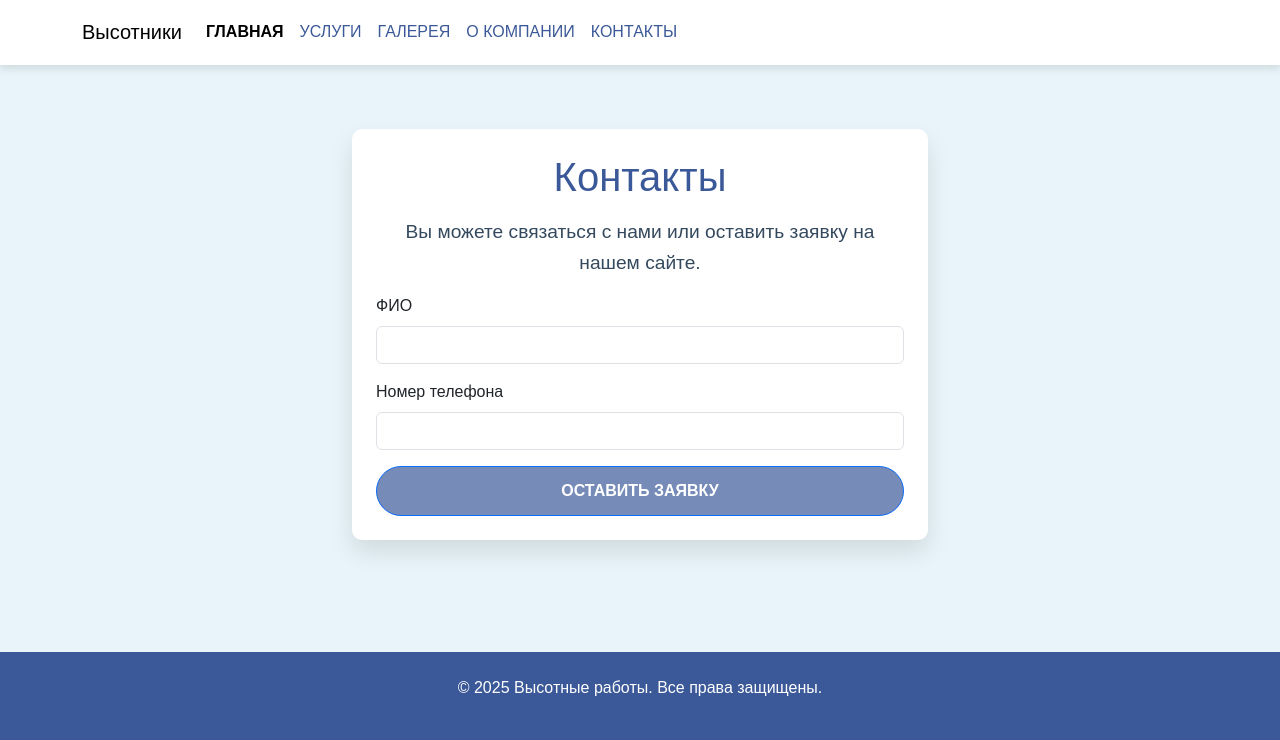
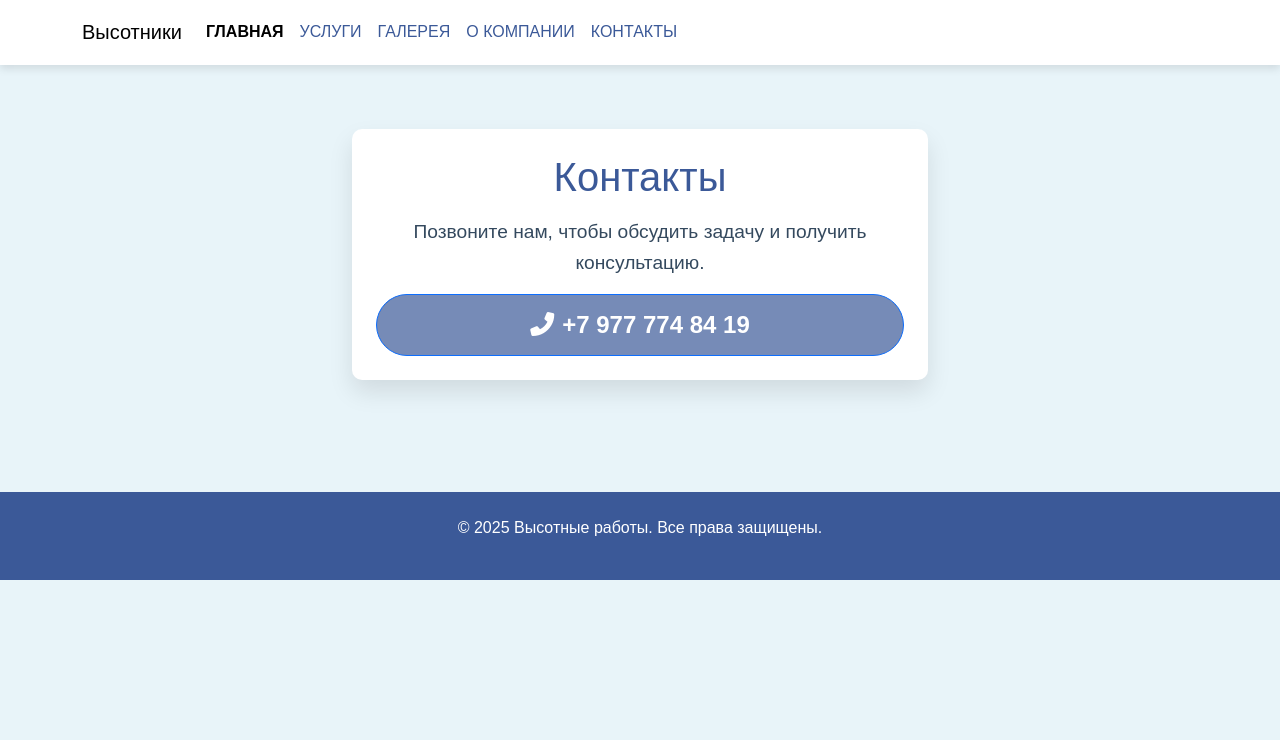
Before and after one commit to ipvHEEL/profalpsite, a Flask app: page / in a window 1280 px wide, after a click on "КОНТАКТЫ". Shown: the part 1012-1752 px from the top of the page. After the commit the page ends 1592 px from the top, so only its background shows below. Run offline with Flask 3, Linux system fonts and the light colour scheme.

Commit message:
Replace contact form with phone link

```diff
--- a/app.py
+++ b/app.py
@@ -98,31 +98,9 @@ admin.add_view(ModelView(Application, db.session))
 admin.add_view(ModelView(Service, db.session))
 
 
-@app.route('/', methods=['GET', 'POST'])
+@app.route('/')
 def index():
     services = Service.query.all()
-
-    if request.method == 'POST':
-        try:
-            fio = request.form['fio']
-            number = request.form['number']
-            logging.debug(f"Received form data: FIO={fio}, Number={number}")
-
-            new_application = Application(FIO=fio, Number=number)
-            db.session.add(new_application)
-            db.session.commit()
-
-            logging.info("Application successfully submitted!")
-            # Используем render_template вместо redirect для передачи success
-            return render_template('index.html',
-                                   services=services,
-                                   success="Ваша заявка успешно отправлена! Мы свяжемся с вами в ближайшее время.")
-        except Exception as e:
-            logging.error(f"Error processing form submission: {e}", exc_info=True)
-            return render_template('index.html',
-                                   error="Произошла ошибка. Попробуйте снова.",
-                                   services=services)
-
     return render_template('index.html', services=services)
 
 
--- a/templates/index.html
+++ b/templates/index.html
@@ -408,41 +408,14 @@
         <div class="container" style="max-width: 600px; margin: auto;">
             <div class="card p-4" id="contactForm">
                 <h2 class="text-center">Контакты</h2>
-                <p class="text-center">Вы можете связаться с нами или оставить заявку на нашем сайте.</p>
-
-                {% if error %}
-                    <div class="alert alert-danger animate__animated animate__fadeIn">
-                        <i class="fas fa-exclamation-circle me-2"></i>
-                        {{ error }}
-                    </div>
-                {% endif %}
-
-                <form action="/" method="POST">
-                    <div class="mb-3">
-                        <label for="fio" class="form-label">ФИО</label>
-                        <input type="text" class="form-control" id="fio" name="fio" required>
-                    </div>
-                    <div class="mb-3">
-                        <label for="number" class="form-label">Номер телефона</label>
-                        <input type="tel" class="form-control" id="number" name="number" required>
-                    </div>
-                    <button type="submit" class="btn btn-primary w-100">Оставить заявку</button>
-                </form>
+                <p class="text-center">Позвоните нам, чтобы обсудить задачу и получить консультацию.</p>
+                <a href="tel:+79777748419" class="btn btn-primary w-100 fs-4">
+                    <i class="fas fa-phone-alt me-2"></i>+7 977 774 84 19
+                </a>
             </div>
         </div>
     </section>
 
-
-    {% if success %}
-    <div class="success-toast" id="successToast">
-        <i class="fas fa-check-circle"></i>
-        <div class="content">
-            <h4>Заявка принята!</h4>
-            <p>Мы свяжемся с вами в ближайшее время.</p>
-        </div>
-        <span class="close-btn"><i class="fas fa-times"></i></span>
-    </div>
-    {% endif %}
 
     <footer>
         <p>&copy; 2025 Высотные работы. Все права защищены.</p>
```
